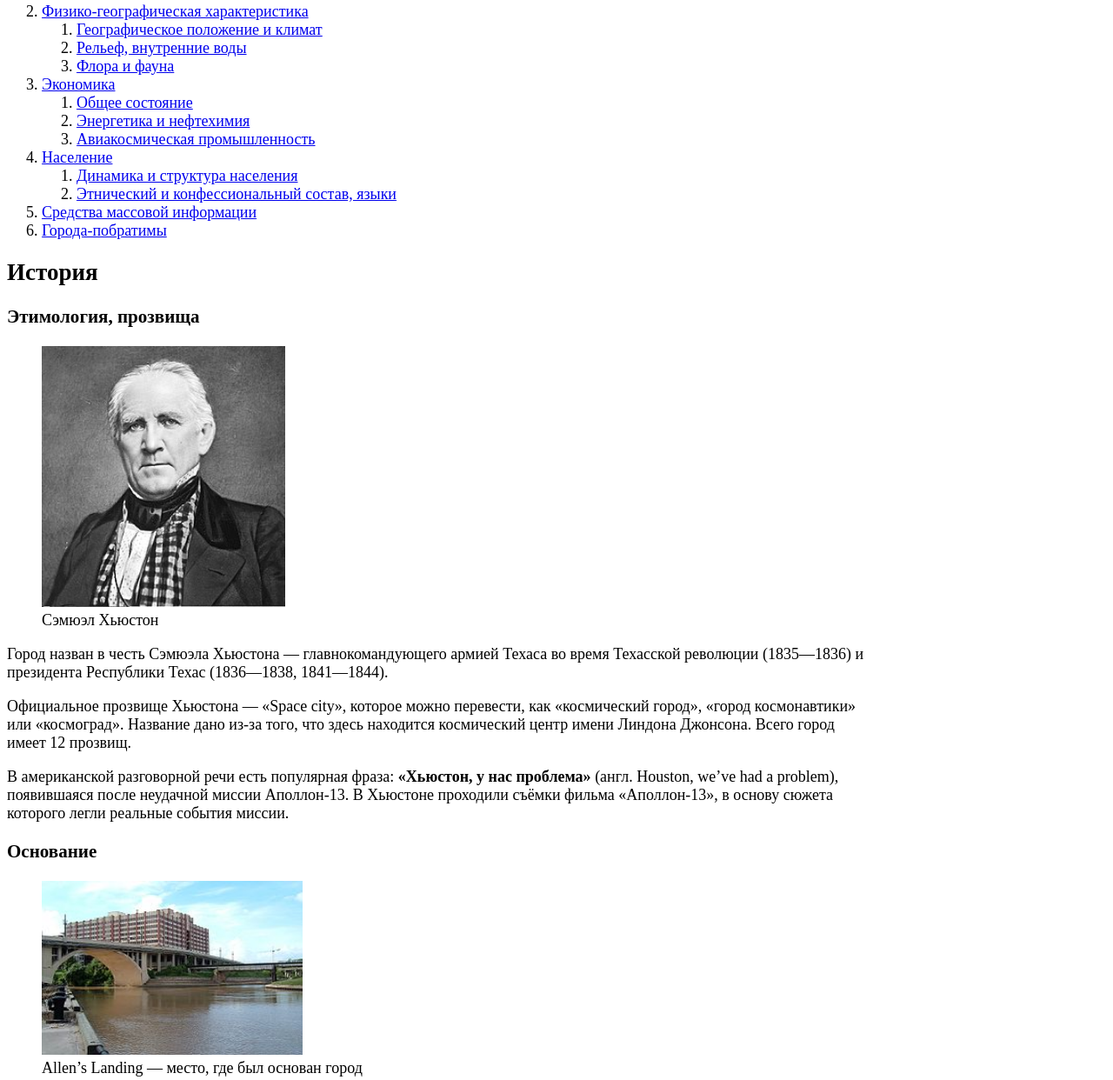
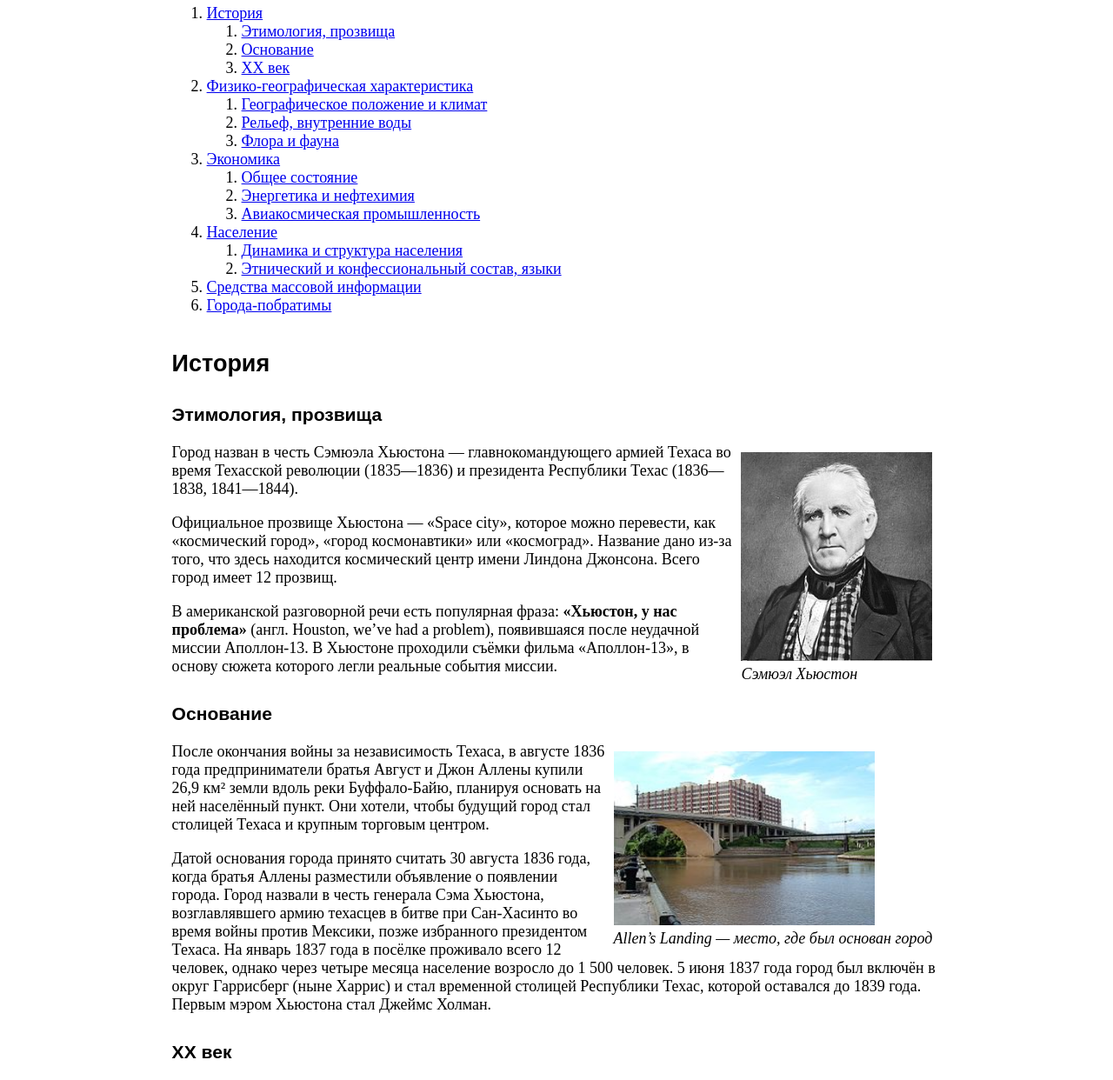
Before and after one commit to NiiLink/practic, a plain HTML site: page index.html in a window 1280 px wide. Shown: the part 546-1788 px from the top of the page at 87% size. Drawn offline with Linux system fonts and the light colour scheme.

Commit message:
add file css

```diff
--- /dev/null
+++ b/css/style.css
@@ -0,0 +1,32 @@
+.container {
+    width: 70%;
+    margin-left: auto;
+    margin-right: auto;
+}
+
+h1 {
+    font-size: 32px;
+}
+
+h1, h2, h3 {
+    font-family: sans-serif;
+    margin-top: 1.5em;
+}
+
+table {
+    border: solid 1px #222;
+    border-collapse: collapse;
+ }
+
+ th, td {
+    border: solid 1px #222;
+ }
+
+figure {
+    float: right;
+    margin: 10px;
+ }
+
+ figcaption {
+    font-style: italic;
+}
--- a/index.html
+++ b/index.html
@@ -4,9 +4,10 @@
     <meta charset="UTF-8">
     <meta name="viewport" content="width=device-width, initial-scale=1.0">
     <title>Document</title>
+    <link rel="stylesheet" href="css/style.css">
 </head>
 <body>
-    <div class="container" style="width: 1000px;">
+    <div class="container">
 
         <h1>Хьюстон</h1>
 
@@ -66,8 +67,8 @@
             <figure>
                 <img src="image/Sam_Houston_portrait.jpg"
                 alt="Сэмюэл Хьюстон"
-                width="280px"
-                height="300px">
+                width="220px"
+                height="240px">
                 <figcaption>
                     Сэмюэл Хьюстон
                 </figcaption>
```
